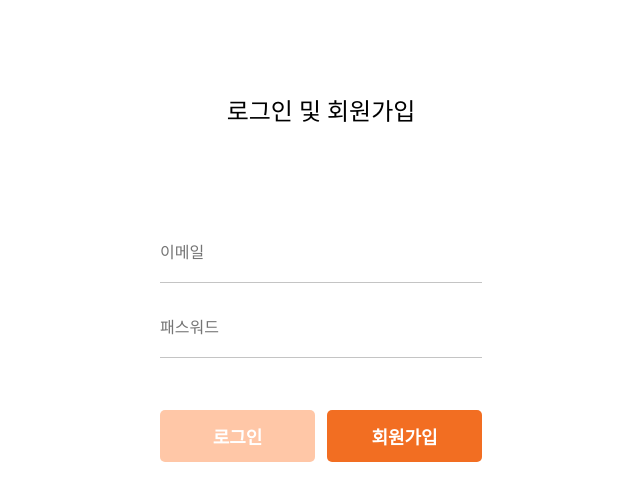
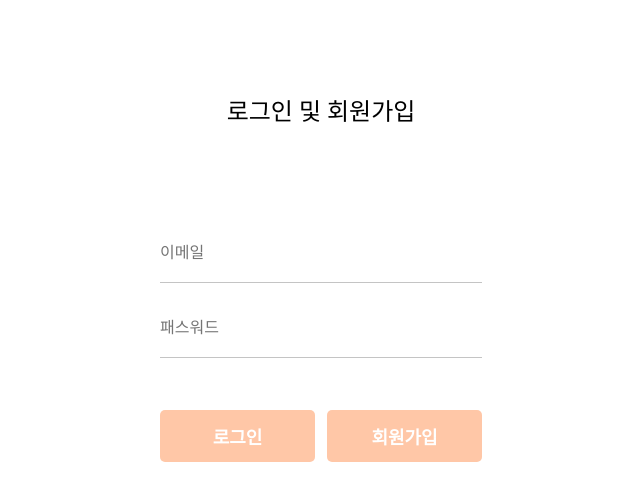
Before and after one commit to aydenote/wanted-pre-onboarding-frontend, a React (Create React App) app: page / in a window 1280 px wide. Shown: the top 500 px of the page, without its empty margins (319-959 px from the left). Built offline with nearby package versions, Linux system fonts and the light colour scheme.

Commit message:
회원 가입 API 누락으로 개선

```diff
--- a/src/components/Button/JoinBtn.jsx
+++ b/src/components/Button/JoinBtn.jsx
@@ -1,4 +1,6 @@
+import JoinAPI from "../../apis/Join/JoinAPI";
 import styled from "styled-components";
+import { useNavigate } from "react-router-dom";
 
 // 스타일 정의
 const JoinBtnStyle = styled("button")`
@@ -6,16 +8,42 @@ const JoinBtnStyle = styled("button")`
   margin: 36px 0 0 12px;
   padding: 13px 0;
   border-radius: 5px;
-  line-height: normal;
-  font-family: Arial;
   font-size: 18px;
   font-weight: 700;
-  background-color: #f26e22;
   color: #fff;
+  :disabled {
+    background-color: #ffc7a7;
+  }
+  :enabled {
+    background-color: #f26e22;
+  }
 `;
 
-// 마크업
-const JoinBtn = () => {
-  return <JoinBtnStyle>회원가입</JoinBtnStyle>;
+const JoinBtn = ({ valid }) => {
+  const navigate = new useNavigate();
+  // 회원가입 API 요청
+  const clickLogin = async (event) => {
+    event.preventDefault();
+    const input = document.querySelectorAll("input");
+    const email = input[0].value;
+    const pw = input[1].value;
+    try {
+      const res = await JoinAPI(email, pw);
+      console.log(res);
+      if (res.status === 200) {
+        localStorage.setItem("Token", res.data.access_token);
+        navigate("/todo");
+      }
+    } catch (error) {
+      console.error(error);
+    }
+  };
+
+  // 마크업
+  return (
+    <JoinBtnStyle disabled={valid ? false : true} onClick={clickLogin}>
+      회원가입
+    </JoinBtnStyle>
+  );
 };
 export default JoinBtn;
--- a/src/components/Task/TaskList.jsx
+++ b/src/components/Task/TaskList.jsx
@@ -20,6 +20,12 @@ const TaskContainer = styled("section")`
     font-size: 18px;
     line-height: 22px;
     background-color: #ffffff;
+    input {
+      border: none;
+      border-bottom: 1px solid #c4c4c4;
+      outline: none;
+      font-size: 18px;
+    }
   }
 
   div {
@@ -28,11 +34,6 @@ const TaskContainer = styled("section")`
 
   img {
     margin-left: 5px;
-  }
-
-  input {
-    border: none;
-    border-bottom: 1px solid #c4c4c4;
   }
 `;
 
```
